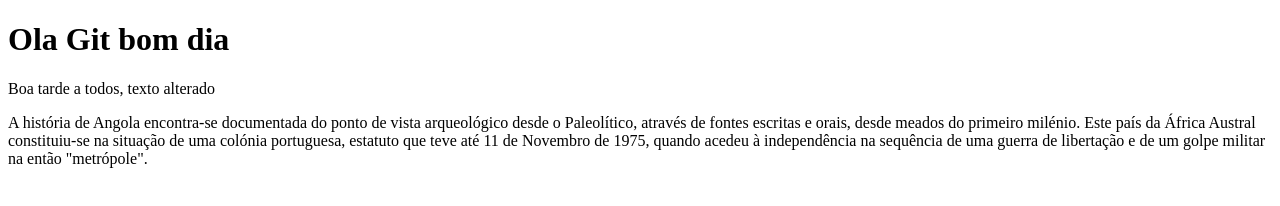
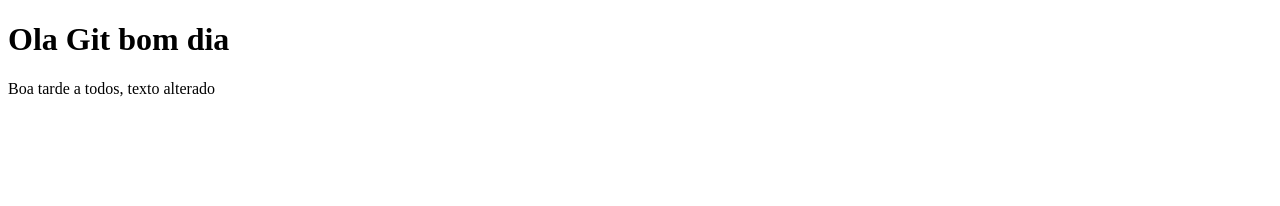
Before and after one commit to Castro-by/aula-youtuber, a plain HTML site: page index.html in a window 1280 px wide. Drawn offline with Linux system fonts and the light colour scheme.

Commit message:
Update index.html

```diff
--- a/index.html
+++ b/index.html
@@ -8,11 +8,6 @@
 <body>
     <h1> Ola Git bom dia </h1>
     <p>Boa tarde a todos, texto alterado</p>
-    <p>A história de Angola encontra-se documentada do ponto de vista
-        arqueológico desde o Paleolítico, através de fontes escritas e orais,
-         desde meados do primeiro milénio. Este país da África Austral constituiu-se na
-          situação de uma colónia portuguesa, estatuto que teve até 11 de Novembro de 1975,
-           quando acedeu à independência na sequência de uma guerra de libertação e de
-           um golpe militar na então "metrópole".</p>
+
 </body>
 </html>
```
